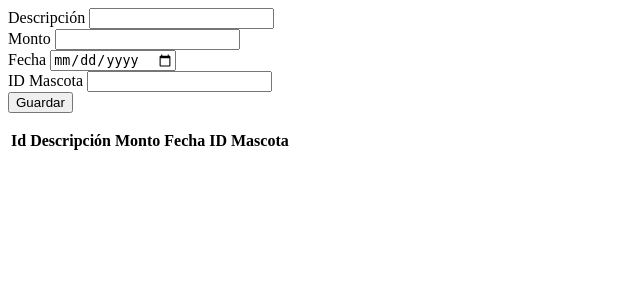
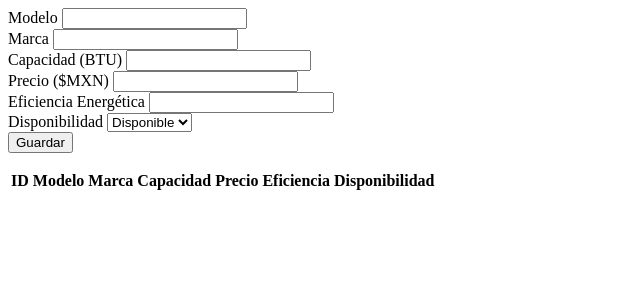
Before and after one commit to Hipolio/practicaaaaaaa, a Flask app: page /cargo in a window 1280 px wide. Shown: the top 300 px of the page, without its empty margins (0-640 px from the left). Run offline with Flask 3, Linux system fonts and the light colour scheme; lists and menus that the app fills with data are empty.

Commit message:
Add minisplit form and update table structure

```diff
--- a/templates/cargo.html
+++ b/templates/cargo.html
@@ -1,40 +1,51 @@
-<form id="frmCargo" method="post">
-    <div class="mb-1">
-        <label for="txtDescripcion">Descripción</label>
-        <input type="text" class="form-control" id="txtDescripcion" name="txtDescripcion">
-        <input type="hidden" id="idCargo" name="idCargo" value="">
-
+<form id="frmMinisplit" method="post">
+  <div class="mb-2">
+    <label for="txtModelo">Modelo</label>
+    <input type="text" class="form-control" id="txtModelo" name="txtModelo" required>
   </div>
-    <div class="mb-1">
-        <label for="txtMonto">Monto</label>
-        <input type="number" class="form-control" id="txtMonto" name="txtMonto" step="0.01">
+  <div class="mb-2">
+    <label for="txtMarca">Marca</label>
+    <input type="text" class="form-control" id="txtMarca" name="txtMarca" required>
   </div>
-    <div class="mb-1">
-        <label for="txtFecha">Fecha</label>
-        <input type="date" class="form-control" id="txtFecha" name="txtFecha">
+  <div class="mb-2">
+    <label for="txtCapacidad">Capacidad (BTU)</label>
+    <input type="number" class="form-control" id="txtCapacidad" name="txtCapacidad" required>
   </div>
-    <div class="mb-1">
-        <label for="txtIdMascota">ID Mascota</label>
-        <input type="number" class="form-control" id="txtIdMascota" name="txtIdMascota">
+  <div class="mb-2">
+    <label for="txtPrecio">Precio ($MXN)</label>
+    <input type="number" class="form-control" id="txtPrecio" name="txtPrecio" step="0.01" required>
   </div>
-    <div class="mb-1 text-end">
+  <div class="mb-2">
+    <label for="txtEficiencia">Eficiencia Energética</label>
+    <input type="text" class="form-control" id="txtEficiencia" name="txtEficiencia">
+  </div>
+  <div class="mb-2">
+    <label for="txtDisponibilidad">Disponibilidad</label>
+    <select class="form-select" id="txtDisponibilidad" name="txtDisponibilidad">
+      <option value="Disponible">Disponible</option>
+      <option value="Agotado">Agotado</option>
+    </select>
+  </div>
+  <div class="mb-2 text-end">
     <button class="btn btn-primary">Guardar</button>
   </div>
 </form>
 
-<div class="table-responsive">
-    <table class="table table-sm">
-        <thead class="table-active">
+<div class="table-responsive mt-4">
+  <table class="table table-striped table-hover">
+    <thead class="table-primary">
       <tr>
-                <th>Id</th>
-                <th>Descripción</th>
-                <th>Monto</th>
-                <th>Fecha</th>
-                <th>ID Mascota</th>
+        <th>ID</th>
+        <th>Modelo</th>
+        <th>Marca</th>
+        <th>Capacidad</th>
+        <th>Precio</th>
+        <th>Eficiencia</th>
+        <th>Disponibilidad</th>
         <th></th>
         <th></th>
       </tr>
     </thead>
-        <tbody id="tbodyCargo"></tbody>
+    <tbody id="tbodyMinisplit"></tbody>
   </table>
 </div>
```
Lines whose indentation alone changed are shown as unchanged.
